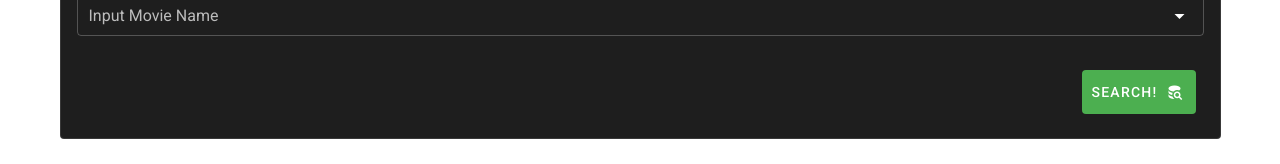
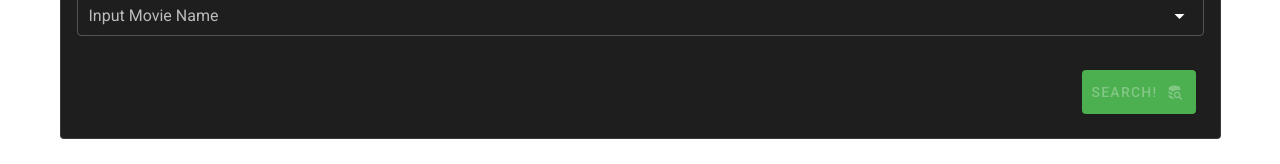
Before and after one commit to FumihiroMaejima/movie_info, a Vue app in the folder front/movie/: page / in a window 1280 px wide. Shown: the part 193-357 px from the top of the page. Built offline with nearby package versions, Linux system fonts and the light colour scheme.

Commit message:
modify button component.

```diff
--- a/front/movie/src/components/Atoms/VuetifyButton.vue
+++ b/front/movie/src/components/Atoms/FunctionButton.vue
@@ -3,6 +3,7 @@
     :class="classData"
     text
     :large="largeOption"
+    :disabled="checkDisabled"
     @click="clickEvent"
   >
     {{ msg }}
@@ -12,7 +13,7 @@
 
 <script>
 export default {
-  name: "VuetifyButton",
+  name: "FunctionButton",
   props: {
     classData: {
       type: String,
@@ -20,6 +21,11 @@ export default {
       default: ''
     },
     largeOption: {
+      type: Boolean,
+      required: false,
+      default: false
+    },
+    checkDisabled : {
       type: Boolean,
       required: false,
       default: false
--- a/front/movie/src/components/Molecules/CardMovieSearch.vue
+++ b/front/movie/src/components/Molecules/CardMovieSearch.vue
@@ -19,16 +19,17 @@
       </v-row>
       <v-card-actions>
         <v-spacer/>
-        <VuetifyButton
+        <FunctionButton
           :class="'success'"
           :largeOption="true"
           :msg="'Search!'"
+          :checkDisabled="disabledFlag"
           :clickEvent="startSearch"
         >
           <template>
             <VuetifyIcon :icon="'mdi-database-search'"/>
           </template>
-        </VuetifyButton>
+        </FunctionButton>
       </v-card-actions>
     </v-card-text>
   </v-card>
@@ -36,12 +37,12 @@
 
 <script>
 import VuetifyIcon from '@/components/atoms/VuetifyIcon.vue'
-import VuetifyButton from '@/components/atoms/VuetifyButton.vue'
+import FunctionButton from '@/components/atoms/FunctionButton.vue'
 
 export default {
   name: 'CardMovieSearch',
   components: {
-    VuetifyButton,
+    FunctionButton,
     VuetifyIcon
   },
   props: {
@@ -56,6 +57,7 @@ export default {
   },
   data () {
     return {
+      disabledFlag: true
     }
   },
   computed: {
@@ -64,6 +66,7 @@ export default {
         return this.selectData
       },
       set(SetSelectData) {
+        this.checkDisabledData(SetSelectData)
         return SetSelectData
       }
     }
@@ -72,6 +75,9 @@ export default {
     SetSelectData() {
       return this.selectData
     },
+    checkDisabledData(inputData) {
+      return this.disabledFlag = (inputData === null) ? true : false
+    },
     startSearch() {
       this.$emit('searchEvent', true)
     }
```
